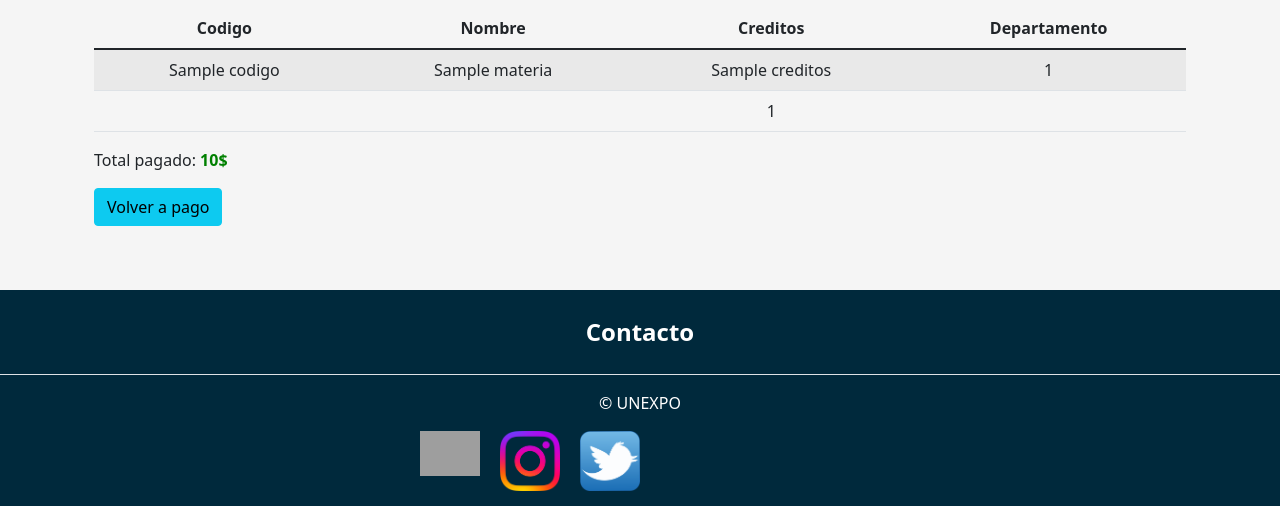
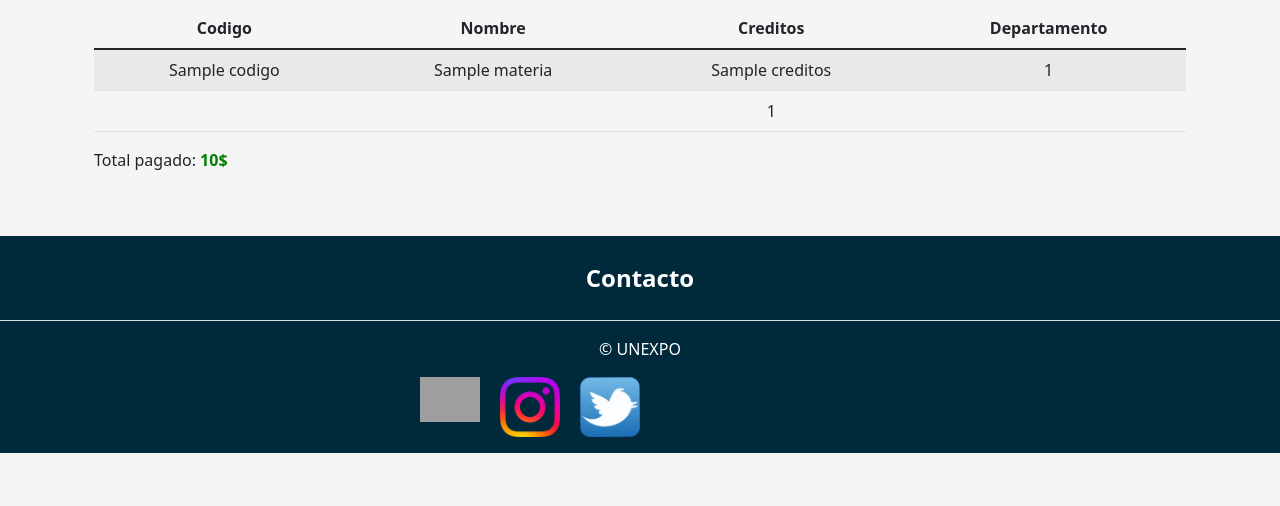
Before and after one commit to ApoliJ28/unexpo_manage, a Django app: template Academico/templates/finalizada.html in a window 1280 px wide. Shown: the part 276-782 px from the top of the page. Run offline with Django 4.2, Linux system fonts and the light colour scheme; the template is opened without the code that fills it: most values are stand-ins (such as "Sample title", 1, 10 or a date in 2020); some libraries are stand-ins or nearby versions; grey boxes are pictures that could not be loaded.

Commit message:
Se quito el boton de volver en la vista de finalizada.html

```diff
--- a/Academico/templates/finalizada.html
+++ b/Academico/templates/finalizada.html
@@ -55,7 +55,6 @@ Inscripcion Pago
         </tbody>
     </table>
     <p style="font-size: 50;">Total pagado: <b style="color: green;">{{pago_total}}$</b></p>
-    <p><a href="{% url 'academico:volver_pago' %}" class="btn btn-info">Volver a pago</a></p>
 </div>
 {% endfor %}
 {% else %}
```
Also changed, not shown: DB_UNEXPO.sqlite3.
